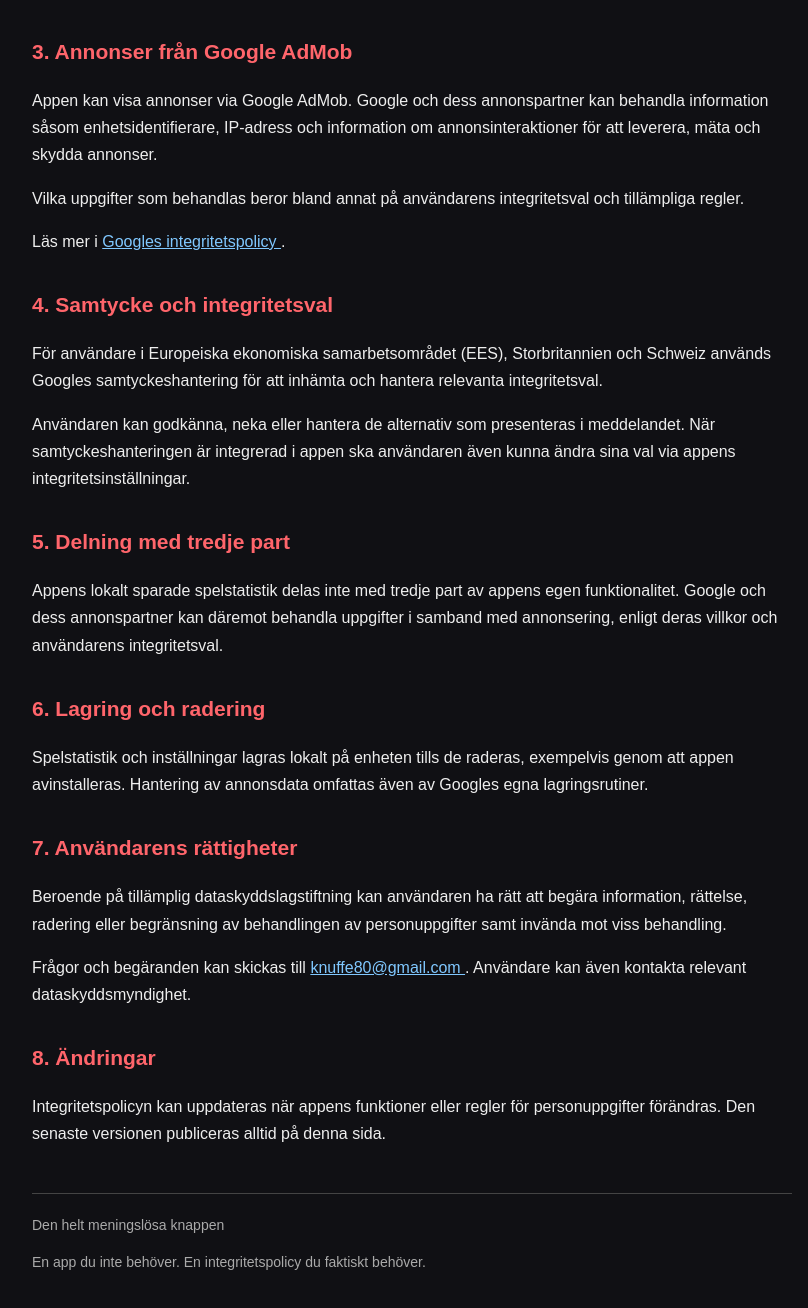
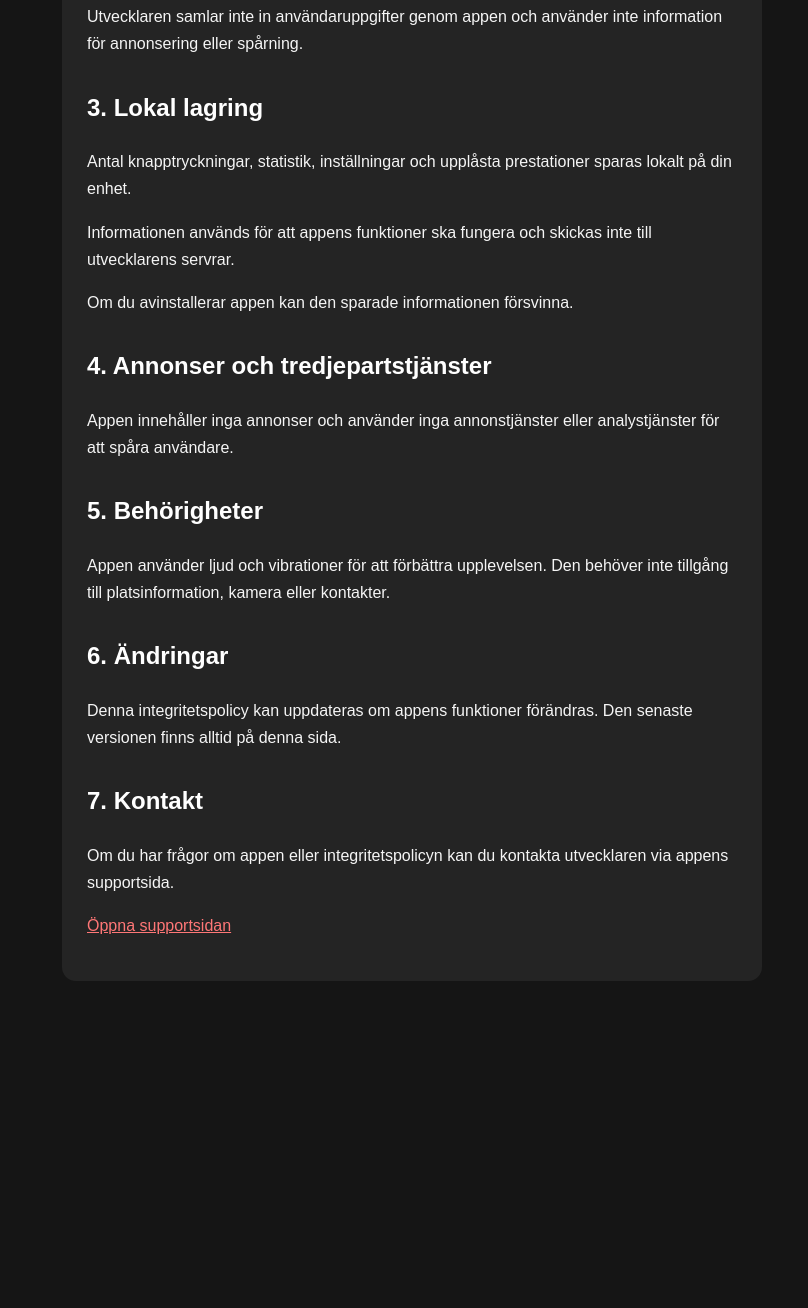
Before and after one commit to knuffe80/meningslosa-knappen-privacy, a plain HTML site: page index.html in a window 1280 px wide. Shown: the part 586-1894 px from the top of the page, without its empty margins (228-1036 px from the left). After the commit the page ends 1637 px from the top, so only its background shows below. Drawn offline with Linux system fonts and the light colour scheme.

Commit message:
Update index.html

```diff
--- a/index.html
+++ b/index.html
@@ -7,144 +7,98 @@
   <title>Integritetspolicy – Den helt meningslösa knappen</title>
   <style>
     body {
+      background: #151515;
+      color: #f5f5f5;
       font-family: Arial, sans-serif;
-      background: #101014;
-      color: #eeeeee;
       line-height: 1.7;
-      margin: 0;
-      padding: 24px;
+      max-width: 700px;
+      margin: 50px auto;
+      padding: 20px;
     }
-    main {
-      max-width: 760px;
-      margin: 30px auto;
-    }
-    h1, h2 { color: #ff656b; }
-    h1 { font-size: 30px; }
-    h2 { margin-top: 32px; font-size: 21px; }
-    a { color: #80c8ff; }
-    .subtitle { color: #aaaaaa; }
-    footer {
-      margin-top: 45px;
-      padding-top: 20px;
-      border-top: 1px solid #444;
-      color: #aaaaaa;
-      font-size: 14px;
+    h1 { color: #ff4444; }
+    h2 { color: #ffffff; margin-top: 30px; }
+    a { color: #ff7777; }
+    .box {
+      background: #242424;
+      padding: 25px;
+      border-radius: 14px;
     }
   </style>
 </head>
 <body>
-<main>
-  <h1>Integritetspolicy</h1>
-  <p class="subtitle">Den helt meningslösa knappen</p>
-  <p>Senast uppdaterad: 14 november 2026</p>
+  <h1>🔴 Den helt meningslösa knappen</h1>
+
+  <div class="box">
+    <h2>Integritetspolicy</h2>
+    <p><strong>Senast uppdaterad:</strong> 15 november 2026</p>
 
     <h2>1. Om appen</h2>
     <p>
-    Den helt meningslösa knappen är en humorapp där
-    användaren trycker på en knapp, får kommentarer
-    och låser upp prestationer.
+      Den helt meningslösa knappen är en humorapp
+      där du kan trycka på en röd knapp, få roliga
+      kommentarer och låsa upp prestationer.
+    </p>
+
+    <h2>2. Personuppgifter och datainsamling</h2>
+    <p>
+      Appen kräver inget konto och begär inte
+      namn, e-postadress eller andra personuppgifter.
     </p>
     <p>
-    Kontakt för frågor om appen och personuppgifter:
-    <a href="mailto:knuffe80@gmail.com">
-      knuffe80@gmail.com
-    </a>.
+      Utvecklaren samlar inte in användaruppgifter
+      genom appen och använder inte information
+      för annonsering eller spårning.
     </p>
 
-  <h2>2. Information som sparas i appen</h2>
+    <h2>3. Lokal lagring</h2>
     <p>
-    Appen sparar spelstatistik och inställningar lokalt
-    på användarens enhet. Detta omfattar exempelvis
-    antal knapptryckningar, upplåsta prestationer,
-    kommentarhistorik och ljudinställningar.
+      Antal knapptryckningar, statistik,
+      inställningar och upplåsta prestationer
+      sparas lokalt på din enhet.
     </p>
     <p>
-    Dessa uppgifter används för att appen ska kunna
-    komma ihåg användarens framsteg och inställningar.
-    De skickas inte till någon server av appens
-    egen statistikfunktion.
+      Informationen används för att appens
+      funktioner ska fungera och skickas
+      inte till utvecklarens servrar.
+    </p>
+    <p>
+      Om du avinstallerar appen kan den
+      sparade informationen försvinna.
     </p>
 
-  <h2>3. Annonser från Google AdMob</h2>
+    <h2>4. Annonser och tredjepartstjänster</h2>
     <p>
-    Appen kan visa annonser via Google AdMob.
-    Google och dess annonspartner kan behandla
-    information såsom enhetsidentifierare,
-    IP-adress och information om annonsinteraktioner
-    för att leverera, mäta och skydda annonser.
-  </p>
-  <p>
-    Vilka uppgifter som behandlas beror bland annat
-    på användarens integritetsval och tillämpliga regler.
-  </p>
-  <p>
-    Läs mer i
-    <a href="https://policies.google.com/privacy">
-      Googles integritetspolicy
-    </a>.
+      Appen innehåller inga annonser och
+      använder inga annonstjänster eller
+      analystjänster för att spåra användare.
     </p>
 
-  <h2>4. Samtycke och integritetsval</h2>
+    <h2>5. Behörigheter</h2>
     <p>
-    För användare i Europeiska ekonomiska
-    samarbetsområdet (EES), Storbritannien och Schweiz
-    används Googles samtyckeshantering för att
-    inhämta och hantera relevanta integritetsval.
-  </p>
-  <p>
-    Användaren kan godkänna, neka eller hantera
-    de alternativ som presenteras i meddelandet.
-    När samtyckeshanteringen är integrerad i appen
-    ska användaren även kunna ändra sina val
-    via appens integritetsinställningar.
+      Appen använder ljud och vibrationer
+      för att förbättra upplevelsen.
+      Den behöver inte tillgång till
+      platsinformation, kamera eller kontakter.
     </p>
 
-  <h2>5. Delning med tredje part</h2>
+    <h2>6. Ändringar</h2>
     <p>
-    Appens lokalt sparade spelstatistik delas inte
-    med tredje part av appens egen funktionalitet.
-    Google och dess annonspartner kan däremot
-    behandla uppgifter i samband med annonsering,
-    enligt deras villkor och användarens integritetsval.
+      Denna integritetspolicy kan uppdateras
+      om appens funktioner förändras.
+      Den senaste versionen finns alltid
+      på denna sida.
     </p>
 
-  <h2>6. Lagring och radering</h2>
+    <h2>7. Kontakt</h2>
     <p>
-    Spelstatistik och inställningar lagras lokalt
-    på enheten tills de raderas, exempelvis genom
-    att appen avinstalleras. Hantering av annonsdata
-    omfattas även av Googles egna lagringsrutiner.
+      Om du har frågor om appen eller
+      integritetspolicyn kan du kontakta
+      utvecklaren via appens supportsida.
     </p>
 
-  <h2>7. Användarens rättigheter</h2>
     <p>
-    Beroende på tillämplig dataskyddslagstiftning
-    kan användaren ha rätt att begära information,
-    rättelse, radering eller begränsning av
-    behandlingen av personuppgifter samt invända
-    mot viss behandling.
+      <a href="support.html">Öppna supportsidan</a>
     </p>
-  <p>
-    Frågor och begäranden kan skickas till
-    <a href="mailto:knuffe80@gmail.com">
-      knuffe80@gmail.com
-    </a>.
-    Användare kan även kontakta relevant
-    dataskyddsmyndighet.
-  </p>
-
-  <h2>8. Ändringar</h2>
-  <p>
-    Integritetspolicyn kan uppdateras när appens
-    funktioner eller regler för personuppgifter
-    förändras. Den senaste versionen publiceras
-    alltid på denna sida.
-  </p>
-
-  <footer>
-    Den helt meningslösa knappen
-    <p>En app du inte behöver. En integritetspolicy du faktiskt behöver.</p>
-  </footer>
-</main>
+  </div>
 </body>
 </html>
```
Lines whose indentation alone changed are shown as unchanged.
